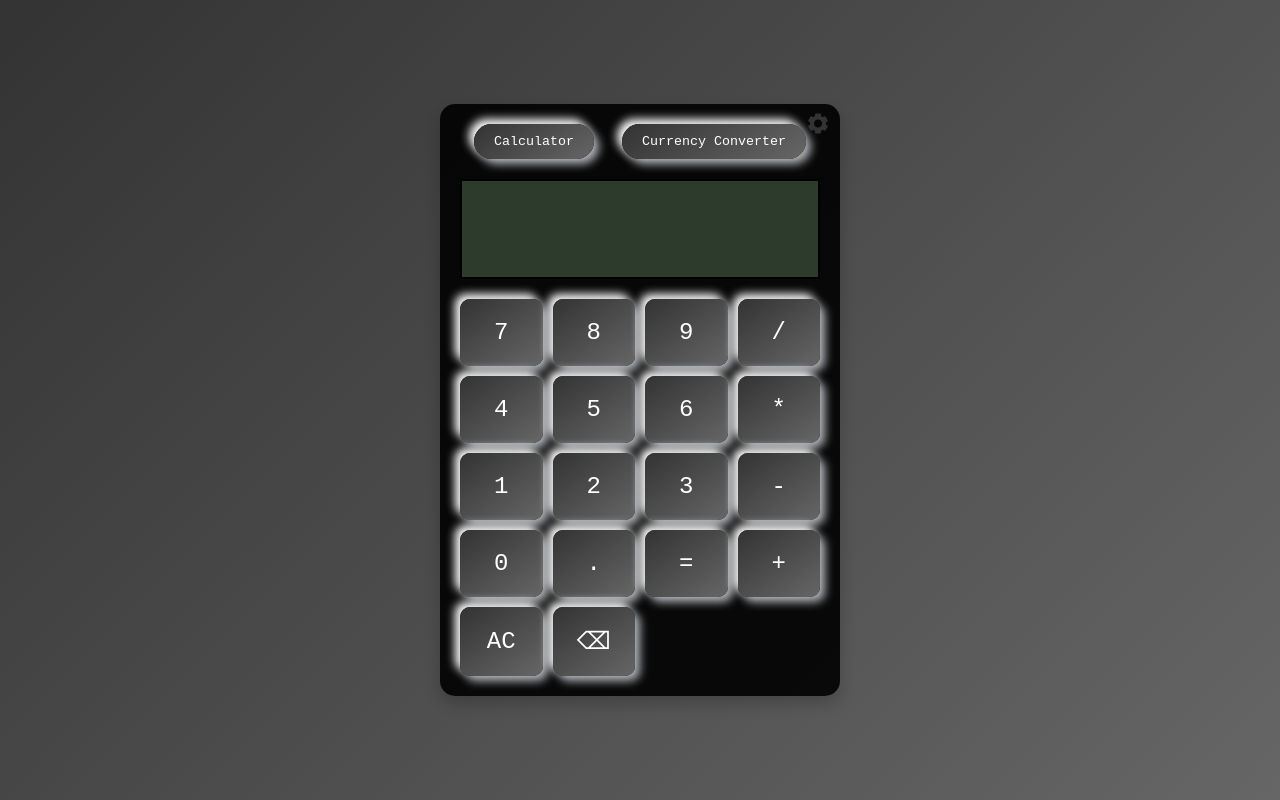
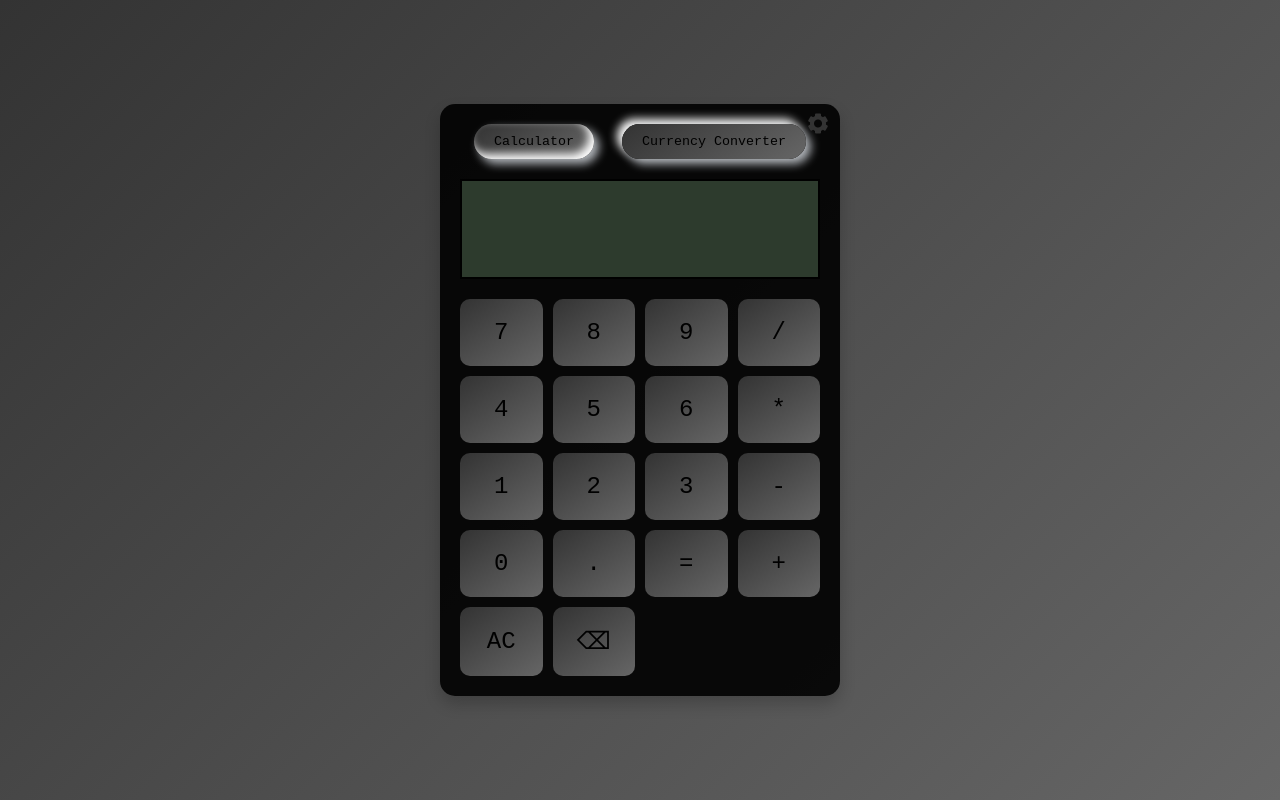
Before and after one commit to Ragul-B/Calculator, a plain HTML site: page index.html in a window 1280 px wide. Drawn offline with nearby package versions, Linux system fonts and the light colour scheme.

Commit message:
Update styles.css

```diff
--- a/styles.css
+++ b/styles.css
@@ -164,7 +164,6 @@ body {
     border: none;
     cursor: pointer;
     background: linear-gradient(145deg, #e2e6ea, #c3cfe2);
-    box-shadow: 5px 5px 10px #b1b5ba, -5px -5px 10px #ffffff; transition: background 0.3s, box-shadow 0.3s; }
     transition: background 0.3s, box-shadow 0.3s;
 }
 
@@ -218,8 +217,7 @@ body.theme-blue {
 .default .calc-btn,
 .default .mode-btn {
     background: linear-gradient(145deg, #333333, #666666);
-    box-shadow: 5px 5px 10px #b1b5ba, -5px -5px 10px #ffffff;
-    color: white;
+
 }
 
 .theme-light .calc-btn,
```
